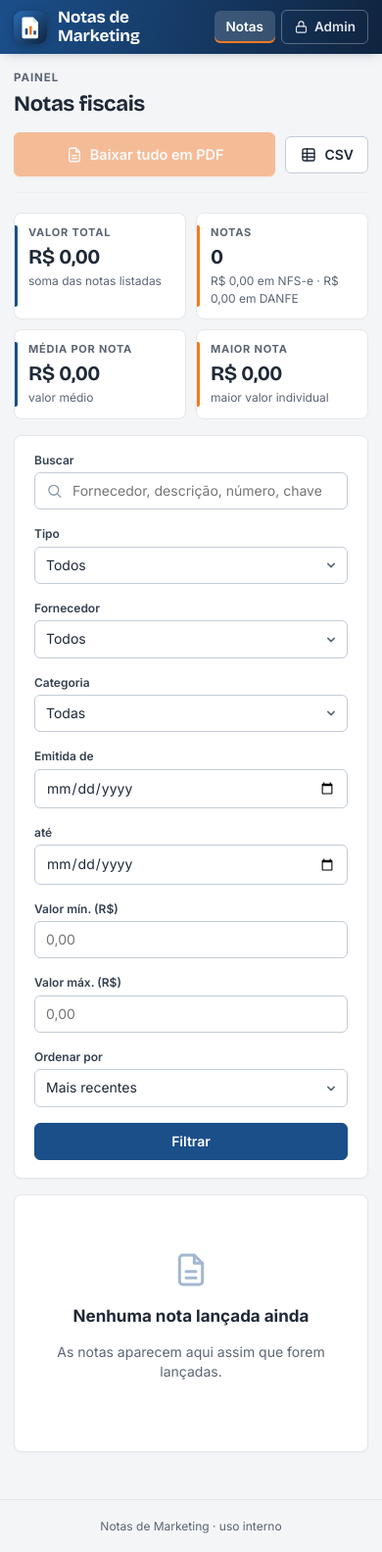
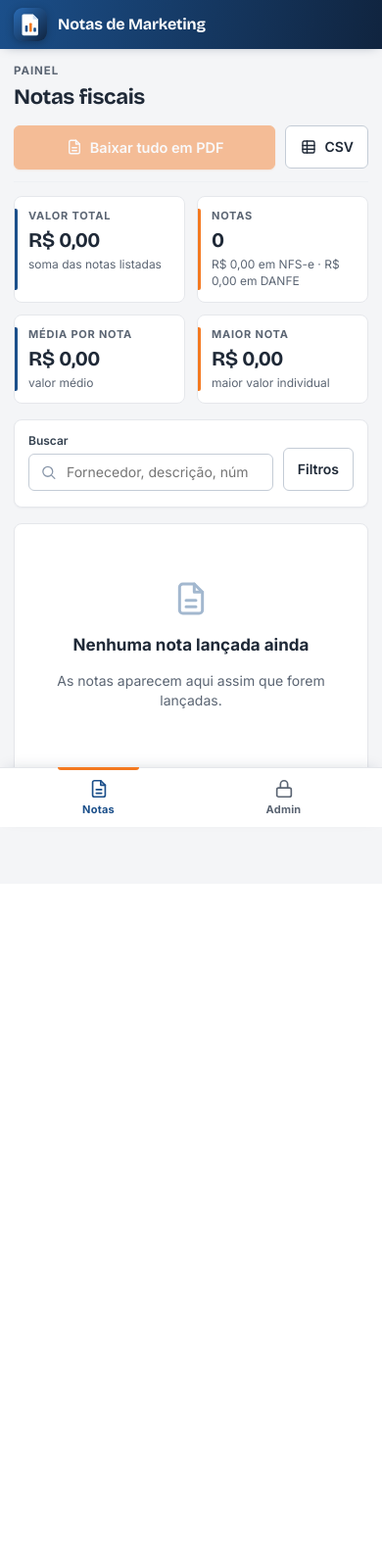
Before and after one commit to guiolindo/Marketing-notas, a FastAPI app: page / in a window 390 px wide. Shown: the whole page at 98% size. After the commit the page ends 846 px from the top, so only its background shows below. Run offline with FastAPI, Linux system fonts and the light colour scheme; data that the repository does not hold is empty; parts of the project's set-up code (start-up, migrations or seed data) failed here and were passed over.

Commit message:
Mobile reformulado: sem rolagem lateral, abas inferiores, filtros recolhidos
Segue o padrão do elei-es: topo compacto com safe-area, menu de abas fixo,
filtros atrás de um botão, notas como cartões, campos de 16px e
overflow-x: clip. Verificado em celular emulado (360/390/412 px) em todas
as telas (login, público, filtros, admin, envio, edição, erro).

Co-Authored-By: Claude Sonnet 5.5 <noreply@anthropic.com>
Claude-Session: https://claude.ai/code/session_011tbNryFRyixGSPVM7cUpT5

```diff
--- a/app/static/css/app.css
+++ b/app/static/css/app.css
@@ -57,6 +57,7 @@ h2 { font-size: 15px; margin: 0 0 10px; font-weight: 700; }
 .btn.accent { background: var(--orange); border-color: var(--orange); color: #fff; box-shadow: 0 1px 2px rgba(244,121,32,.25); } .btn.accent:hover { background: var(--orange-dark); border-color: var(--orange-dark); color: #fff; box-shadow: 0 8px 18px -6px rgba(244,121,32,.55); transform: translateY(-1px); }
 .btn.big { padding: 11px 18px; font-size: 14.5px; } .btn.sm { padding: 4px 10px; font-size: 12px; } .btn.block { width: 100%; padding: 11px; }
 .btn[disabled], .btn[aria-disabled="true"] { opacity: .45; pointer-events: none; }
+.f-toggle .pill { background: var(--orange); color: #fff; margin-left: 6px; }
 .pill { background: rgba(255,255,255,.25); border-radius: 10px; padding: 0 8px; font-size: 12px; line-height: 20px; }
 .ico { flex-shrink: 0; }
 .iconbtn { display: inline-flex; align-items: center; justify-content: center; width: 32px; height: 32px; border-radius: 6px; color: var(--muted); background: none; border: 0; cursor: pointer; transition: background .12s, color .12s; }
@@ -105,6 +106,7 @@ input:focus, select:focus, textarea:focus { outline: none; border-color: var(--a
 .inwrap { position: relative; } .inwrap > .ico { position: absolute; left: 12px; top: 50%; transform: translateY(-50%); color: #8795a8; pointer-events: none; } .inwrap input { padding-left: 38px; }
 .filters { padding: 16px 20px 6px; }
 .filter-grid { display: grid; grid-template-columns: repeat(12, 1fr); gap: 4px 12px; align-items: end; }
+.f-more { display: contents; } .f-toggle, .m-nav { display: none; }
 .filter-grid .field { grid-column: span 2; } .filter-grid .f-q { grid-column: span 4; } .filter-grid .f-btn { grid-column: span 2; display: flex; gap: 8px; } .filter-grid .f-btn .btn { flex: 1; }
 input[type=search]::-webkit-search-cancel-button { cursor: pointer; }
 
@@ -174,33 +176,72 @@ tfoot td { font-weight: 700; background: var(--surface-2); border-bottom: 0; } t
   .filter-grid { grid-template-columns: repeat(6, 1fr); } .filter-grid .field, .filter-grid .f-btn { grid-column: span 3; } .filter-grid .f-q { grid-column: span 6; }
   .auth { grid-template-columns: 1fr; } .auth-brand { display: none; }
 }
-@media (max-width: 640px) {
-  .top-in { padding: 9px 14px; } .brand small { display: none; } .main { padding: 16px 14px 32px; } h1 { font-size: 22px; }
-  .cols-4 { gap: 10px; } .kpi .value { font-size: 21px; } .kpi { padding: 12px 14px; }
-  .filter-grid .field, .filter-grid .f-btn { grid-column: span 6; } .filter-grid .f-btn { margin-bottom: 12px; }
-  .head-actions { width: 100%; } .head-actions .btn.big { flex: 1; }
-  .res { grid-template-columns: 1fr; gap: 2px; } .facts { grid-template-columns: 1fr; gap: 0; } .facts dd { margin-bottom: 8px; }
-  th, td { padding: 9px 10px; }
+/* ================= CELULAR (≤ 768px): só rola para cima e para baixo ================= */
+@media (max-width: 768px) {
+  html, body { overflow-x: clip; max-width: 100%; }          /* rede de segurança: nada alarga a página */
+  body { padding-bottom: calc(66px + env(safe-area-inset-bottom)); }
+  .main, .main > * { min-width: 0; max-width: 100%; }
+  .main { padding: 14px 14px 24px; }
+  h1 { font-size: 22px; } .page-head { margin-bottom: 14px; padding-bottom: 12px; }
+  .foot { display: none; }
+  input, select, textarea { font-size: 16px; }              /* abaixo de 16px o iPhone dá zoom ao tocar no campo */
+  .btn { min-height: 44px; }
+
+  /* topo compacto + abas fixas embaixo */
+  .top { position: sticky; top: 0; padding-top: env(safe-area-inset-top); }
+  .top-in { padding: 8px 14px; } .top-nav { display: none; } .brand small { display: none; } .brand strong { font-size: 16px; }
+  .m-nav { display: flex; position: fixed; left: 0; right: 0; bottom: 0; z-index: 30; background: #fff; border-top: 1px solid var(--line);
+    padding: 4px 6px calc(4px + env(safe-area-inset-bottom)); box-shadow: 0 -4px 16px -8px rgba(16,36,63,.25); }
+  .m-nav > * { flex: 1; min-width: 0; margin: 0; }
+  .m-nav a, .m-nav button { position: relative; width: 100%; min-height: 52px; display: flex; flex-direction: column; align-items: center; justify-content: center; gap: 3px;
+    background: none; border: 0; color: var(--muted); font: inherit; font-size: 11px; font-weight: 700; letter-spacing: .02em; border-radius: 8px; cursor: pointer; }
+  .m-nav a:hover { text-decoration: none; color: var(--accent); }
+  .m-nav a.on { color: var(--accent); } .m-nav a.on::before { content: ""; position: absolute; top: -5px; left: 28%; right: 28%; height: 3px; border-radius: 0 0 3px 3px; background: var(--orange); }
+  .m-nav .ico { width: 22px; height: 22px; }
+
+  /* ações do topo da página */
+  .head-actions { width: 100%; flex-wrap: nowrap; } .head-actions .btn.big { flex: 1; min-width: 0; padding: 11px 12px; }
+  .head-actions .btn:not(.big) { flex: 0 0 auto; }
+
+  /* indicadores e gráficos */
+  .cols-4 { gap: 10px; } .kpi { padding: 12px 14px; } .kpi .value { font-size: 21px; overflow-wrap: anywhere; } .kpi .sub { overflow-wrap: anywhere; }
+  .grid { gap: 12px; } .card { padding: 14px; }
   .mchart .mlab { font-size: 16px; }
-}
-/* celular: cada nota vira um cartão (a tabela larga escondia o valor atrás de rolagem lateral) */
-@media (max-width: 640px) {
-  table.notes, table.notes tbody, table.notes tfoot { display: block; }
+
+  /* filtros: busca + botão; o resto abre ao tocar */
+  .filters { padding: 12px 14px 4px; }
+  .filter-grid { grid-template-columns: minmax(0, 1fr) auto; gap: 0 10px; align-items: end; }
+  .filter-grid .f-q { grid-column: 1; }
+  .f-toggle { display: inline-flex; margin-bottom: 12px; height: 40px; }
+  .f-more { display: grid; grid-column: 1 / -1; grid-template-columns: repeat(2, minmax(0, 1fr)); gap: 0 10px; }
+  .filters.f-closed .f-more { display: none; }
+  .f-more .field { grid-column: span 1; min-width: 0; } .f-more .field.wide { grid-column: 1 / -1; }
+  .f-more .f-btn { grid-column: 1 / -1; display: flex; gap: 8px; margin-bottom: 12px; } .f-more .f-btn .btn { flex: 1; }
+  input[type=date] { min-width: 0; -webkit-appearance: none; appearance: none; background: #fff; min-height: 40px; }
+
+  /* envio de PDFs */
+  .upload-grid { grid-template-columns: minmax(0, 1fr); gap: 12px; } .drop { padding: 20px 12px; } .drop strong { font-size: 15px; }
+  .res { grid-template-columns: minmax(0, 1fr); gap: 2px; } .fname, .rmsg { white-space: normal; overflow-wrap: anywhere; }
+  .facts { grid-template-columns: minmax(0, 1fr); gap: 0; } .facts dd { margin-bottom: 8px; overflow-wrap: anywhere; }
+  .cols-2 { grid-template-columns: minmax(0, 1fr); }
+
+  /* cada nota vira um cartão empilhado (sem rolagem lateral) */
+  .tablewrap { overflow-x: visible; }
+  table.notes, table.notes tbody, table.notes tfoot { display: block; width: 100%; }
   table.notes thead { display: none; }
-  table.notes tbody tr { display: grid; grid-template-columns: minmax(0, 1fr) auto; column-gap: 10px; padding: 12px 14px; border-bottom: 1px solid var(--line); }
-  table.notes tbody td { display: block; border: 0; padding: 2px 0; min-width: 0; white-space: normal; background: none !important; }
-  table.notes td:nth-child(1) { grid-column: 1; grid-row: 1; font-weight: 600; }
+  table.notes tbody tr { display: grid; grid-template-columns: minmax(0, 1fr) auto; column-gap: 10px; padding: 12px 14px; border-bottom: 1px solid var(--line);
+ }
+  table.notes tbody td { display: block; border: 0; padding: 2px 0; min-width: 0; max-width: none; white-space: normal; overflow-wrap: anywhere; background: none !important; }
+  table.notes td:nth-child(1) { grid-column: 1; grid-row: 1; font-weight: 600; } table.notes td:nth-child(1) .muted { font-weight: 400; }
   table.notes td.act { grid-column: 2; grid-row: 1; padding: 0; white-space: nowrap; }
-  table.notes td:nth-child(1) .muted { font-weight: 400; }
+  table.notes td.act .iconbtn { width: 40px; height: 40px; }
   table.notes td:nth-child(2) { grid-column: 1; grid-row: 2; }
-  table.notes td:nth-child(3) { grid-column: 2; grid-row: 2; text-align: right; align-self: center; color: var(--muted); }
-  table.notes td:nth-child(3)::before { content: "nº "; }
-  table.notes td:nth-child(4) { grid-column: 1 / -1; grid-row: 3; padding-top: 6px; overflow-wrap: anywhere; }
-  table.notes td.desc { grid-column: 1 / -1; grid-row: 4; max-width: none; min-width: 0; overflow-wrap: anywhere; }
+  table.notes td:nth-child(3) { grid-column: 2; grid-row: 2; text-align: right; align-self: center; color: var(--muted); } table.notes td:nth-child(3)::before { content: "nº "; }
+  table.notes td:nth-child(4) { grid-column: 1 / -1; grid-row: 3; padding-top: 6px; }
+  table.notes td.desc { grid-column: 1 / -1; grid-row: 4; }
   table.notes td.num { grid-column: 1 / -1; grid-row: 5; text-align: right; font-size: 19px; padding-top: 6px; }
-  table.notes tfoot tr { display: flex; justify-content: space-between; gap: 10px; padding: 12px 14px; background: var(--surface-2); }
-  table.notes tfoot td { display: block; padding: 0; background: none; }
-  table.notes tfoot td:nth-child(n+3) { display: none; }
-  table.notes tfoot td[colspan] { flex: 1; }
+  table.notes tfoot tr { display: flex; justify-content: space-between; align-items: baseline; gap: 10px; padding: 12px 14px; background: var(--surface-2); }
+  table.notes tfoot td { display: block; padding: 0; background: none; border: 0; } table.notes tfoot td:nth-child(n+3) { display: none; } table.notes tfoot td[colspan] { flex: 1; }
+  .pager { flex-wrap: wrap; } .errbox { padding: 40px 0; } .errcode { font-size: 70px; }
 }
 @media print { .top, .foot, .filters, .upload-card, .head-actions, td.act, th.act { display: none !important; } body { background: #fff; } }
--- a/app/static/js/app.js
+++ b/app/static/js/app.js
@@ -23,6 +23,16 @@
     form.querySelectorAll("select, input[type=date]").forEach(function (el) {
       el.addEventListener("change", function () { form.submit(); });
     });
+  });
+
+  // Filtros no celular: começam recolhidos (abertos se já houver filtro ativo)
+  document.querySelectorAll("form[data-filters]").forEach(function (form) {
+    var btn = form.querySelector("[data-filters-toggle]");
+    var small = window.matchMedia && window.matchMedia("(max-width: 768px)").matches;
+    var active = !!btn.querySelector(".pill");
+    function set(open) { form.classList.toggle("f-closed", !open); btn.setAttribute("aria-expanded", String(open)); }
+    if (small && !active) set(false);
+    btn.addEventListener("click", function () { set(form.classList.contains("f-closed")); });
   });
 
   // Mensagens de sucesso somem sozinhas
--- a/app/templates/base.html
+++ b/app/templates/base.html
@@ -36,6 +36,15 @@
   {% if flash %}<div class="flash {{ flash.kind }}" role="status" data-flash>{{ flash.text }}</div>{% endif %}
   {% block content %}{% endblock %}
 </main>
+<nav class="m-nav no-print" aria-label="Menu">
+  <a href="/" {% if request.url.path == '/' %}class="on" aria-current="page"{% endif %}>{{ ico('files') }}<span>Notas</span></a>
+  {% if is_admin %}
+  <a href="/admin" {% if request.url.path.startswith('/admin') %}class="on" aria-current="page"{% endif %}>{{ ico('upload') }}<span>Lançar</span></a>
+  <form method="post" action="/admin/sair"><input type="hidden" name="csrf" value="{{ csrf() }}"><button type="submit">{{ ico('out') }}<span>Sair</span></button></form>
+  {% else %}
+  <a href="/admin">{{ ico('lock') }}<span>Admin</span></a>
+  {% endif %}
+</nav>
 <footer class="foot no-print">Notas de Marketing · uso interno</footer>
 {% endblock %}
 </body>
--- a/app/templates/list.html
+++ b/app/templates/list.html
@@ -89,28 +89,31 @@
 </section>
 {% endif %}
 
-<form class="card filters" method="get" action="{{ base }}" data-autosubmit aria-label="Filtros">
+<form class="card filters" method="get" action="{{ base }}" data-autosubmit data-filters aria-label="Filtros">
   <div class="filter-grid">
     <div class="field f-q"><label for="q">Buscar</label>
       <div class="inwrap">{{ ico('search', 17) }}<input id="q" name="q" type="search" value="{{ f.q }}" maxlength="100" placeholder="Fornecedor, descrição, número, chave…"></div></div>
+    <button class="btn f-toggle" type="button" data-filters-toggle aria-expanded="true" aria-controls="f-more">Filtros{% if f.active %}<span class="pill on">ativos</span>{% endif %}</button>
+    <div class="f-more" id="f-more">
     <div class="field"><label for="tipo">Tipo</label>
       <select id="tipo" name="tipo"><option value="">Todos</option>
         <option value="nfse" {{ 'selected' if f.kind == 'nfse' }}>NFS-e</option><option value="danfe" {{ 'selected' if f.kind == 'danfe' }}>DANFE</option></select></div>
-    <div class="field"><label for="fornecedor">Fornecedor</label>
+    <div class="field"><label for="ordem">Ordenar por</label>
+      <select id="ordem" name="ordem">
+        {% for k, t in [('data_desc', 'Mais recentes'), ('data_asc', 'Mais antigas'), ('valor_desc', 'Maior valor'), ('valor_asc', 'Menor valor'), ('fornecedor', 'Fornecedor (A–Z)')] %}
+        <option value="{{ k }}" {{ 'selected' if f.ordem == k }}>{{ t }}</option>{% endfor %}</select></div>
+    <div class="field wide"><label for="fornecedor">Fornecedor</label>
       <select id="fornecedor" name="fornecedor"><option value="">Todos</option>
         {% for doc, nome in fornecedores %}<option value="{{ doc }}" {{ 'selected' if f.fornecedor == doc }}>{{ nome }}</option>{% endfor %}</select></div>
-    <div class="field"><label for="categoria">Categoria</label>
+    <div class="field wide"><label for="categoria">Categoria</label>
       <select id="categoria" name="categoria"><option value="">Todas</option>
         {% for c in categorias %}<option value="{{ c }}" {{ 'selected' if f.categoria == c }}>{{ c }}</option>{% endfor %}</select></div>
     <div class="field"><label for="de">Emitida de</label><input id="de" name="de" type="date" value="{{ f.raw.get('de', '') }}"></div>
     <div class="field"><label for="ate">até</label><input id="ate" name="ate" type="date" value="{{ f.raw.get('ate', '') }}"></div>
     <div class="field"><label for="vmin">Valor mín. (R$)</label><input id="vmin" name="vmin" type="text" inputmode="decimal" value="{{ f.raw.get('vmin', '') }}" placeholder="0,00"></div>
     <div class="field"><label for="vmax">Valor máx. (R$)</label><input id="vmax" name="vmax" type="text" inputmode="decimal" value="{{ f.raw.get('vmax', '') }}" placeholder="0,00"></div>
-    <div class="field"><label for="ordem">Ordenar por</label>
-      <select id="ordem" name="ordem">
-        {% for k, t in [('data_desc', 'Mais recentes'), ('data_asc', 'Mais antigas'), ('valor_desc', 'Maior valor'), ('valor_asc', 'Menor valor'), ('fornecedor', 'Fornecedor (A–Z)')] %}
-        <option value="{{ k }}" {{ 'selected' if f.ordem == k }}>{{ t }}</option>{% endfor %}</select></div>
     <div class="field f-btn"><button class="btn primary" type="submit">Filtrar</button>{% if f.active %}<a class="btn" href="{{ base }}">Limpar</a>{% endif %}</div>
+    </div>
   </div>
 </form>
 
```
Also changed, not shown: README.md, 1 other file.
